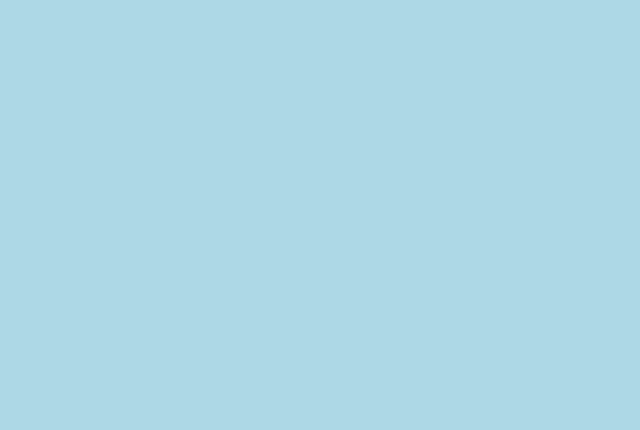
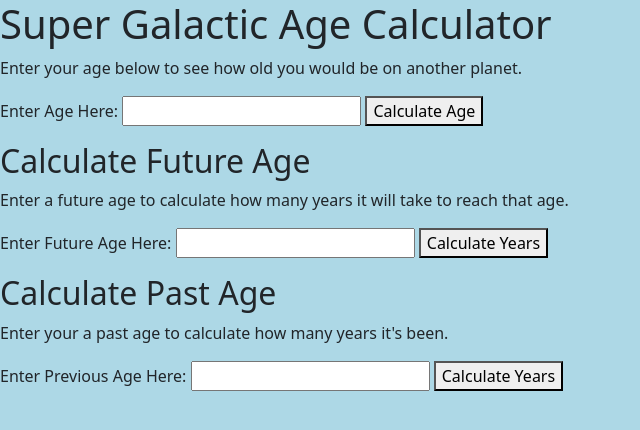
Before and after one commit to NikkitaTorres/Super-Galactic-Age-Calculator, a website built with webpack: page src/index.html in a window 1280 px wide. Shown: the whole page, without its empty margins (0-640 px from the left). Built offline with nearby package versions, Linux system fonts and the light colour scheme.

Commit message:
create html inputs and update README.md

```diff
--- a/src/index.html
+++ b/src/index.html
@@ -4,6 +4,29 @@
   <title>Super Galactic Age Calculator</title>
 </head>
 <body>
-
+  <h1>Super Galactic Age Calculator</h1>
+  <p>Enter your age below to see how old you would be on another planet.</p>
+ <form>
+  <label>Enter Age Here:</label>
+  <input id="currentAge" type="number" min="0">
+  <button type="submit">Calculate Age</button>
+  <p id="result"></p>
+ </form>
+ <h2>Calculate Future Age</h2>
+ <p>Enter a future age to calculate how many years it will take to reach that age.</p>
+ <form>
+  <label>Enter Future Age Here:</label>
+  <input id="futureAge" type="number" min="0">
+  <button type="submit">Calculate Years</button>
+  <p id="futureResult"></p>
+ </form>
+ <h2>Calculate Past Age</h2>
+ <p>Enter your a past age to calculate how many years it's been.</p>
+ <form>
+  <label>Enter Previous Age Here:</label>
+  <input id="pastAge" type="number" min="0">
+  <button type="submit">Calculate Years</button>
+  <p id="pastResult"></p>
+ </form>
 </body>
 </html>
```
Also changed, not shown: README.md.
